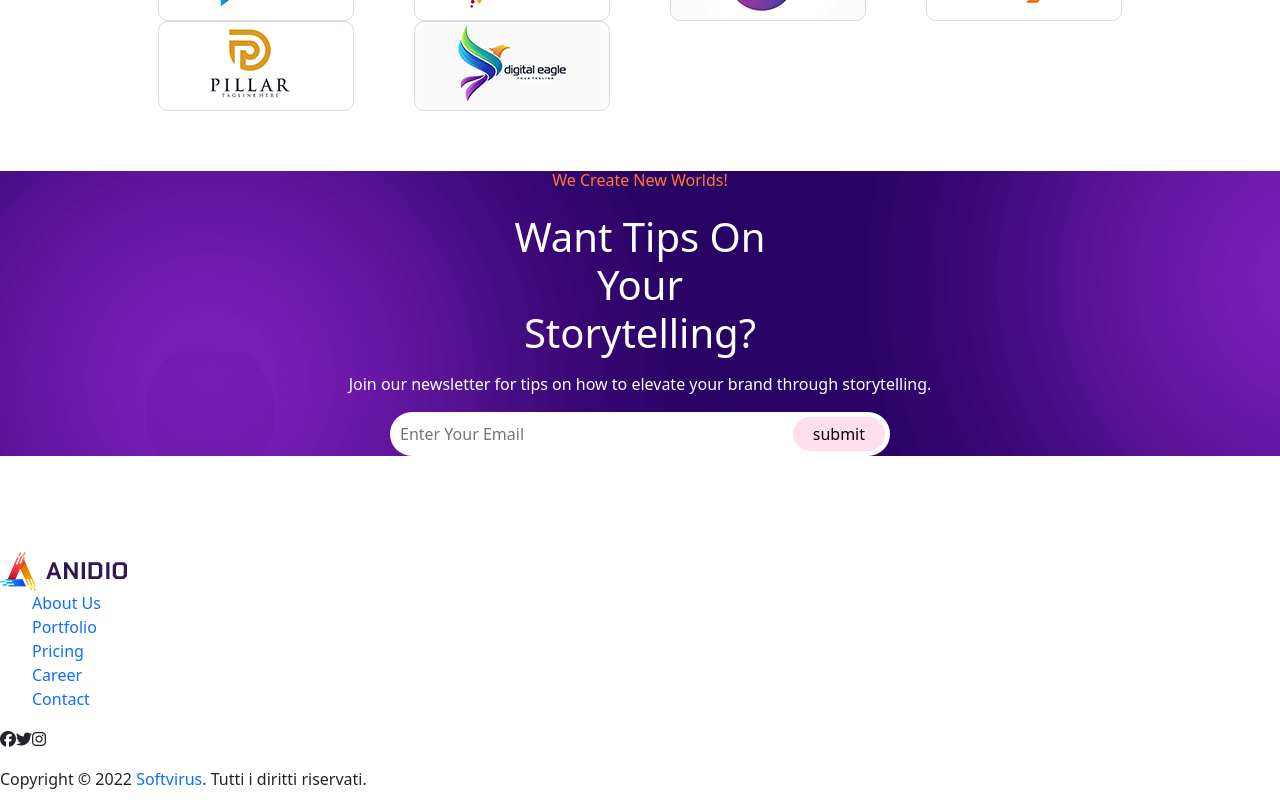
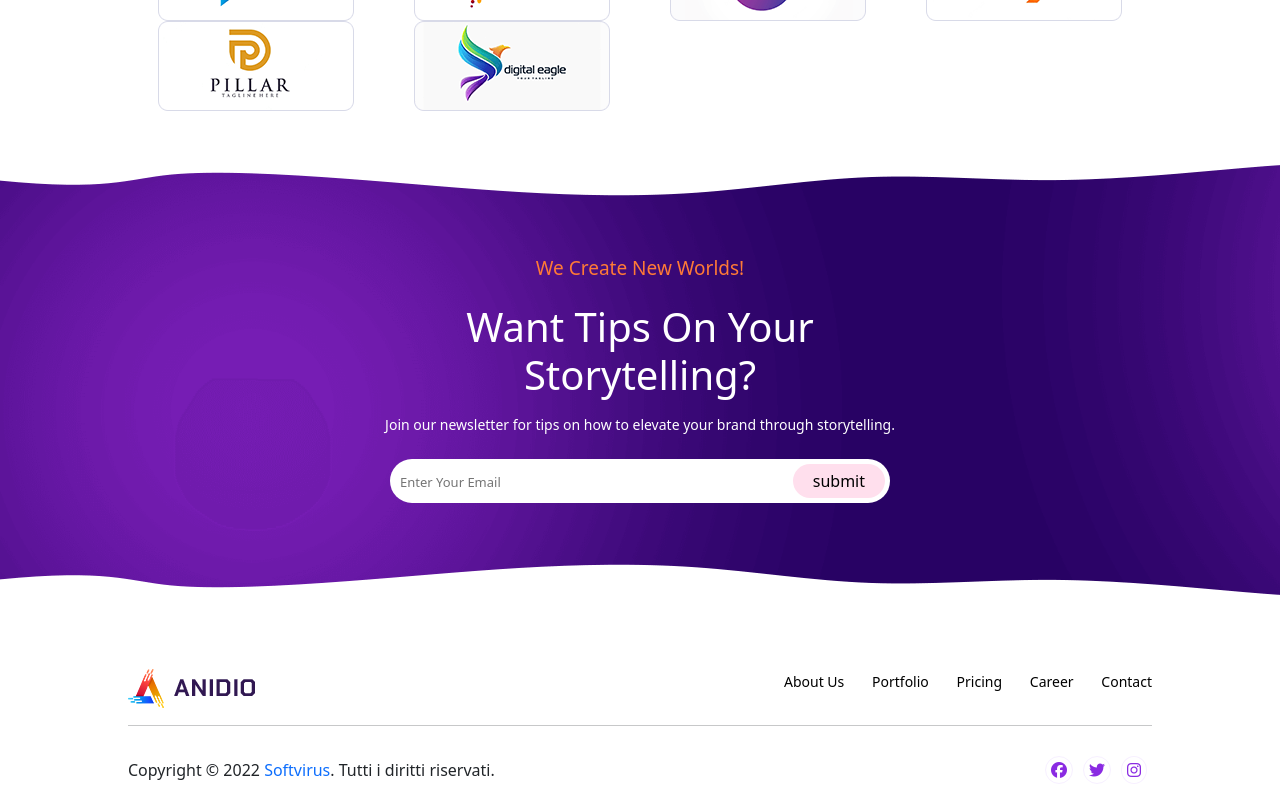
Before and after one commit to Chrissx77/proj-html-vuejs, a Vue app: page / in a window 1280 px wide. Shown: the part 5120-5927 px from the top of the page. Built offline with nearby package versions, Linux system fonts and the light colour scheme.

Commit message:
footer update

```diff
--- a/src/components/Footer.vue
+++ b/src/components/Footer.vue
@@ -7,65 +7,102 @@ export default {
 <template>
   <div class="footer">
     <div class="content">
-      <div class="shape-top">
+      <div class="content__text">
+        <div class="shape-">
           <img src="../assets/shape-top.png" alt="##">
         </div>
-      <div class="content__text">
+
+        <div class="wrap-container">
+
           <h6 class="text__title">We Create New Worlds!</h6>
           <h3 class="text__title">Want Tips On Your Storytelling?</h3>
           <p class="text__description">Join our newsletter for tips on how to elevate your brand through storytelling.</p>
+
           <form class="text__form">
             <div class="contenitore_serch">
               <input type="email" placeholder="Enter Your Email" required>
               <button type="submit"><b>submit</b></button>
             </div>
           </form>
+
         </div>
-      <div class="shape-bottom">
+
+        <div class="shape-">
           <img src="../assets/shape-bottom.png" alt="##">
         </div>
+      </div>
+
+
+      <div class="cont_footer_top">
+
         <div class="content__logo">
           <img src="../assets/footer-logo.png" alt="ANIDIO logo">
         </div>
-      <div class="menu">
-        <ul class="menu__list">
+
+
+        <div class="contenitore_pulsanti">
+          <ul class="list_style">
             <li class="list__item"><a href="#">About Us</a></li>
             <li class="list__item"><a href="#">Portfolio</a></li>
             <li class="list__item"><a href="#">Pricing</a></li>
             <li class="list__item"><a href="#">Career</a></li>
             <li class="list__item"><a href="#">Contact</a></li>
           </ul>
-        <div class="menu__social">
-          <i class="fa-brands fa-facebook"></i>
-          <i class="fa-brands fa-twitter"></i>
-          <i class="fa-brands fa-instagram"></i>
         </div>
 
       </div>
+
+      <div class="style_hr">
+        <hr>
       </div>
-    <div class="bottom">
+
+      <div class="cont_footer_bottom">
+
+        <div class="Copyright">
           <p class=" mt-3">Copyright © 2022 <a href="#">Softvirus</a>. Tutti i diritti riservati.</p>
         </div>
+
+        <div class="menu">
+
+          <div class="menu__social">
+            <div><i class="fa-brands fa-facebook"></i></div>
+            <div><i class="fa-brands fa-twitter"></i></div>
+            <div><i class="fa-brands fa-instagram"></i></div>
+          </div>
+
+        </div>
+
+      </div>
+
+    </div>
+
   </div>
 </template>
 
 <style lang="scss" scoped>
-@use "../style/partials/variables" as *;
-@use "../style/partials/mixins" as *;
+@use '../style/partials/variables' as *;
+@use '../style/partials/mixins' as *;
 
+// stili generali contenitore viola e del suo interno
 .menu__list{
   list-style-type: 0;
 }
-// stili generali contenitore viola e del suo interno
 .content__text{
   background-image: url(../assets/counter-bg.png);
   background-size: cover;
   color: $white;
   text-align: center;
+  display: flex;
+  flex-direction: column;
+  position: relative;
+  margin-top: 50px;
+}
 
+.wrap-{
+  widows: auto;
 }
 .content__text h3{
-  width: 350px;
+  width: 400px;
   margin: 0 auto;
   padding: 15px;
   font-size: 40px;
@@ -73,11 +110,18 @@ export default {
 
 .content__text h6{
   color: #FF7A36;
+  margin-top: 60px;
+  font-size: 19px;
+}
+
+.wrap-container p{
+  font-size: 14px;
+  padding-bottom: 8px;
 }
 
 // stili bottoni
 
-.contenitore_serch {
+.contenitore_serch{
   border-radius: 23px;
   display: flex;
   justify-content: space-between;
@@ -88,14 +132,18 @@ export default {
   padding: 5px;
 }
 
-.contenitore_serch b {
+.contenitore_serch b{
   font-weight: 480;
   padding: 15px;
 }
 
-.contenitore_serch input{
+.contenitore_inputserch {
   width: 70%;
   height: 100%;
+}
+
+input::placeholder{
+  font-size: 13px;
 }
 .text__form button, input{
   border-radius: 20px;
@@ -109,6 +157,80 @@ export default {
 }
 
 .text__form button{
-  background-color: #FFDFED;
+  background-color: $pink;
+}
+
+// stili navbar bottom (top)
+
+.cont_footer_top{
+  display: flex;
+  justify-content: space-between;
+  width: 80%;
+  margin: 0 auto;
+  margin-top: 70px;
+}
+
+.list_style{
+  display: flex;
+  justify-content: space-between;
+}
+
+.list__item{
+  align-items: center;
+}
+
+.list__item a{
+  color: #000;
+  font-weight: 500;
+  font-size: 14px;
+}
+.list__item a:hover{
+  color: blue;
+  font-weight: 500;
+}
+
+.contenitore_pulsanti{
+  width: 400px;
+}
+// mod hr
+.style_hr{
+  width: 80%;
+  margin: 0 auto;
+}
+
+// stili navbar bottom
+
+.cont_footer_bottom{
+  display: flex;
+  justify-content: space-between;
+  width: 80%;
+  margin: 0 auto;
+}
+
+.menu__social{
+  display: flex;
+}
+
+.menu__social div i{
+  color: blueviolet;
+}
+.menu{
+  display: flex;
+  align-items: center;
+}
+
+.menu__social div{
+  border-radius: 100%;
+  border: 1px solid $lightGray;
+  cursor : pointer;
+  display: flex;
+  padding: 5px;
+  margin-inline: 5px;
+  &:hover{
+    background-color: $orange;
+    i{
+      color: $white;
+    }
+  }
 }
 </style>
```
Lines whose indentation alone changed are shown as unchanged.
